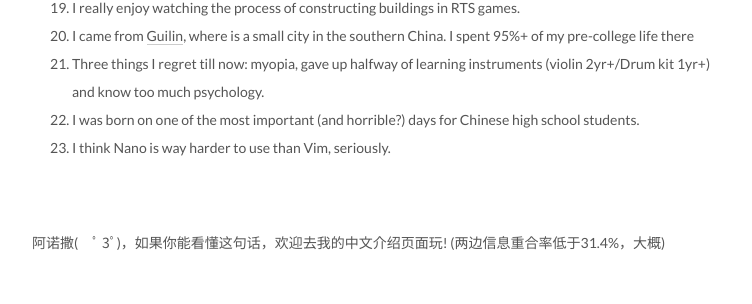
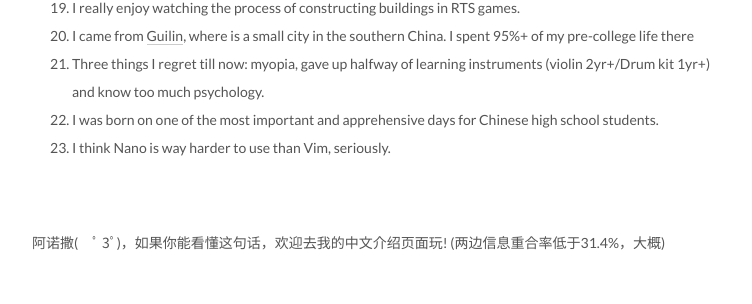
Before and after one commit to pwyq/blog, a Jekyll site: the page built from about/index.html, in a window 1280 px wide. Shown: the part 2116-2420 px from the top of the page, without its empty margins (258-1010 px from the left). Built offline with Jekyll 4.4.1, drawn with Linux system fonts in a browser that asks for light colours; nearby versions of some CDN libraries; comment, search, counter and statistics services are not loaded.

Commit message:
more accurate descriptive word - apprehensive

```diff
--- a/_includes/_about/en.md
+++ b/_includes/_about/en.md
@@ -57,7 +57,7 @@ More specifically, I:
 17. I really enjoy watching the process of constructing buildings in RTS games.
 18. I came from [Guilin][1]{:target="_blank"}, where is a small city in the southern China. I spent 95%+ of my pre-college life there
 20. Three things I regret till now: myopia, gave up halfway of learning instruments (violin 2yr+/Drum kit 1yr+) and know too much psychology.
-19. I was born on one of the most important (and horrible?) days for Chinese high school students.
+19. I was born on one of the most important and apprehensive days for Chinese high school students.
 22. I think Nano is way harder to use than Vim, seriously.
 
 <br>
```
